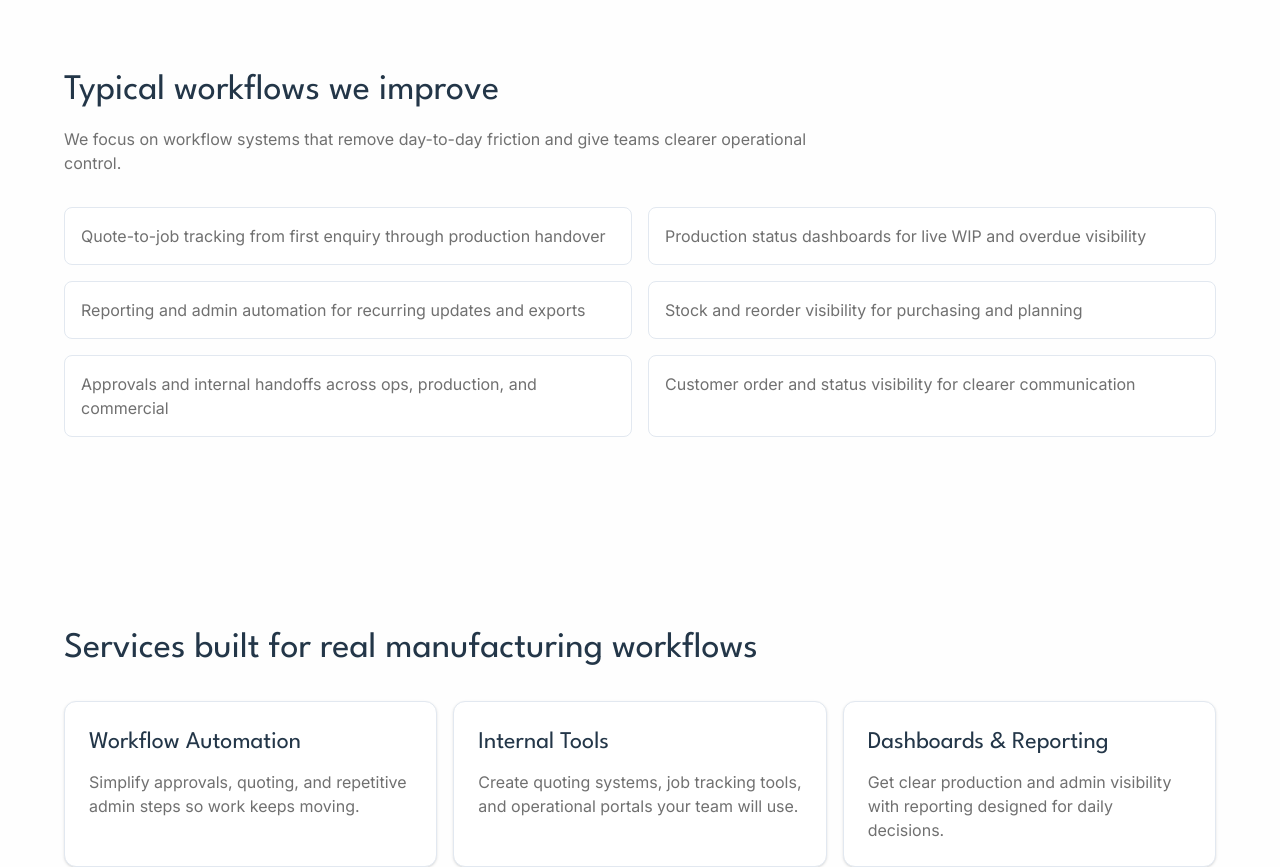
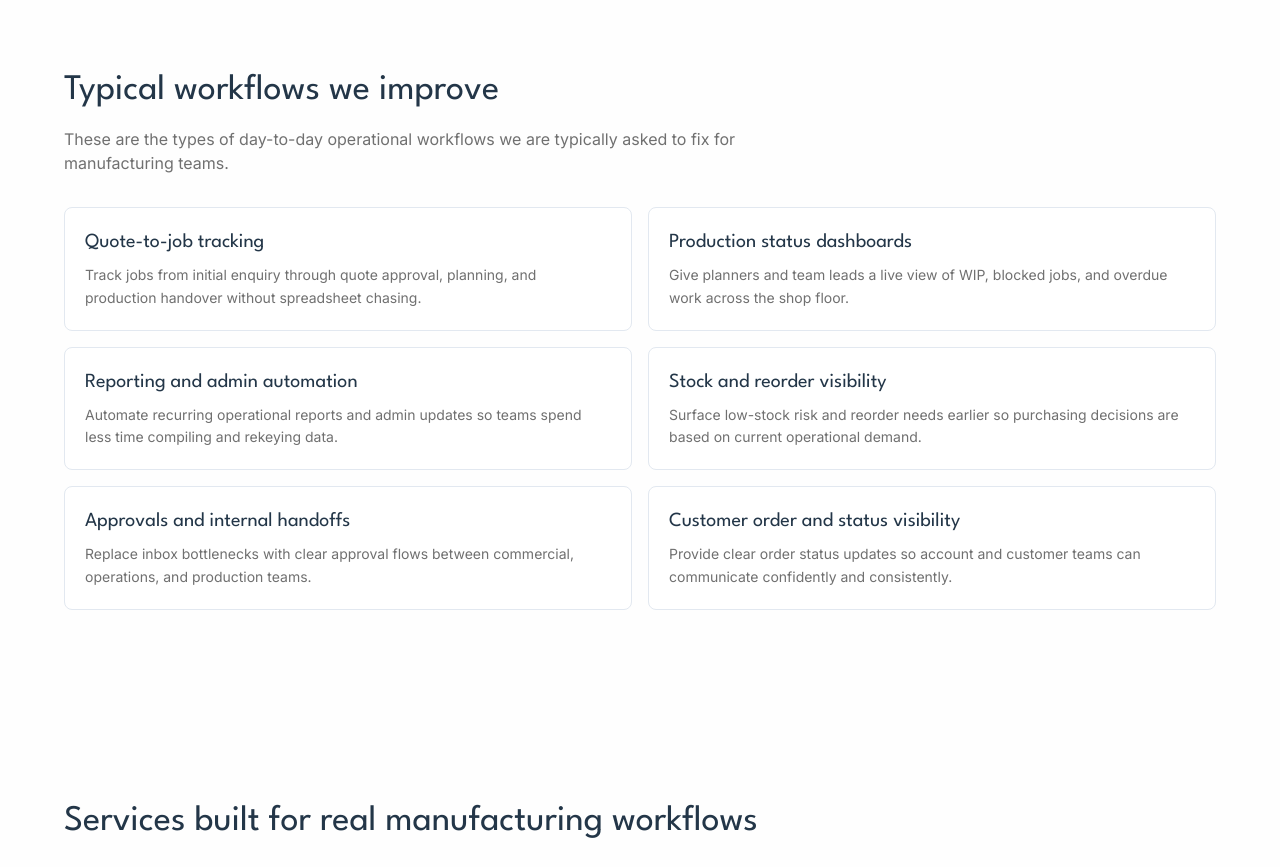
Before and after one commit to ptekspy/North-forge-systems, a Next.js app: page / in a window 1280 px wide. Shown: the part 1140-2007 px from the top of the page. Built offline with nearby package versions, Linux system fonts and the light colour scheme.

Commit message:
Polish marketing pages, privacy policy copy, and footer

```diff
--- a/src/app/page.tsx
+++ b/src/app/page.tsx
@@ -13,12 +13,30 @@ const painPoints = [
 ];
 
 const improvedWorkflows = [
-  "Quote-to-job tracking from first enquiry through production handover",
-  "Production status dashboards for live WIP and overdue visibility",
-  "Reporting and admin automation for recurring updates and exports",
-  "Stock and reorder visibility for purchasing and planning",
-  "Approvals and internal handoffs across ops, production, and commercial",
-  "Customer order and status visibility for clearer communication",
+  {
+    title: "Quote-to-job tracking",
+    detail: "Track jobs from initial enquiry through quote approval, planning, and production handover without spreadsheet chasing.",
+  },
+  {
+    title: "Production status dashboards",
+    detail: "Give planners and team leads a live view of WIP, blocked jobs, and overdue work across the shop floor.",
+  },
+  {
+    title: "Reporting and admin automation",
+    detail: "Automate recurring operational reports and admin updates so teams spend less time compiling and rekeying data.",
+  },
+  {
+    title: "Stock and reorder visibility",
+    detail: "Surface low-stock risk and reorder needs earlier so purchasing decisions are based on current operational demand.",
+  },
+  {
+    title: "Approvals and internal handoffs",
+    detail: "Replace inbox bottlenecks with clear approval flows between commercial, operations, and production teams.",
+  },
+  {
+    title: "Customer order and status visibility",
+    detail: "Provide clear order status updates so account and customer teams can communicate confidently and consistently.",
+  },
 ];
 
 const trustPoints = [
@@ -55,12 +73,13 @@ export default function HomePage() {
       <SectionWrapper>
         <h2 className="text-4xl">Typical workflows we improve</h2>
         <p className="mt-4 max-w-3xl text-[var(--color-muted)]">
-          We focus on workflow systems that remove day-to-day friction and give teams clearer operational control.
+          These are the types of day-to-day operational workflows we are typically asked to fix for manufacturing teams.
         </p>
         <ul className="mt-8 grid gap-4 md:grid-cols-2">
           {improvedWorkflows.map((workflow) => (
-            <li key={workflow} className="rounded-lg border border-slate-200 bg-white p-4 text-[var(--color-muted)]">
-              {workflow}
+            <li key={workflow.title} className="rounded-lg border border-slate-200 bg-white p-5">
+              <h3 className="font-heading text-xl text-[var(--color-primary)]">{workflow.title}</h3>
+              <p className="mt-2 text-sm leading-relaxed text-[var(--color-muted)]">{workflow.detail}</p>
             </li>
           ))}
         </ul>
--- a/src/app/privacy/page.tsx
+++ b/src/app/privacy/page.tsx
@@ -29,19 +29,19 @@ export default function PrivacyPage() {
 
           <section className="space-y-3">
             <h2 className="text-3xl text-[var(--color-primary)]">What we collect</h2>
-            <ul className="space-y-2">
-              <li>• Contact details and enquiry information you submit by email or booking forms.</li>
-              <li>• Booking details you provide when scheduling a discovery call through Calendly.</li>
-              <li>• Basic technical data such as browser and page access logs collected by hosting infrastructure.</li>
+            <ul className="list-disc space-y-2 pl-5 marker:text-[var(--color-accent-strong)]">
+              <li>Contact details and enquiry information you submit by email or contact forms.</li>
+              <li>Booking details you provide when scheduling a discovery call through Calendly.</li>
+              <li>Basic technical data such as browser and page access logs collected by hosting infrastructure.</li>
             </ul>
           </section>
 
           <section className="space-y-3">
             <h2 className="text-3xl text-[var(--color-primary)]">How we use your data</h2>
-            <ul className="space-y-2">
-              <li>• To respond to enquiries and discuss potential projects.</li>
-              <li>• To organise and run discovery calls.</li>
-              <li>• To operate, secure, and improve the website.</li>
+            <ul className="list-disc space-y-2 pl-5 marker:text-[var(--color-accent-strong)]">
+              <li>To respond to enquiries and discuss potential projects.</li>
+              <li>To organise and run discovery calls.</li>
+              <li>To operate, secure, and improve the website.</li>
             </ul>
             <p>We do not sell your data, and we only use it for legitimate business communication and service delivery.</p>
           </section>
@@ -52,6 +52,7 @@ export default function PrivacyPage() {
               Discovery call bookings are handled through Calendly. When you book, your information is processed under Calendly&apos;s terms and
               privacy policy in addition to ours.
             </p>
+            <p>We do not currently run third-party behavioural analytics on this site.</p>
           </section>
 
           <section className="space-y-3">
--- a/src/app/workflow-sprint/page.tsx
+++ b/src/app/workflow-sprint/page.tsx
@@ -63,12 +63,9 @@ export default function WorkflowSprintPage() {
       </SectionWrapper>
       <SectionWrapper className="bg-slate-50">
         <h2 className="text-4xl">What you get</h2>
-        <ul className="mt-6 space-y-3 text-[var(--color-muted)]">
+        <ul className="mt-6 list-disc space-y-3 pl-5 text-[var(--color-muted)] marker:text-[var(--color-accent-strong)]">
           {sprintDeliverables.map((deliverable) => (
-            <li key={deliverable} className="flex gap-2">
-              <span aria-hidden>•</span>
-              <span>{deliverable}</span>
-            </li>
+            <li key={deliverable}>{deliverable}</li>
           ))}
         </ul>
         <div className="mt-8">
--- a/src/components/layout/footer.tsx
+++ b/src/components/layout/footer.tsx
@@ -4,6 +4,8 @@ import { navLinks } from "@/content/navigation";
 import { siteConfig } from "@/lib/site";
 
 export function Footer() {
+  const year = new Date().getFullYear();
+
   return (
     <footer className="bg-[var(--color-primary)] px-6 py-14 text-slate-100 md:px-10">
       <div className="mx-auto grid max-w-6xl gap-8 md:grid-cols-3">
@@ -52,6 +54,9 @@ export function Footer() {
           </ul>
         </div>
       </div>
+      <div className="mx-auto mt-10 max-w-6xl border-t border-slate-600 pt-5 text-xs text-slate-300">
+        © {year} NorthForge Systems. Practical software and automation for manufacturing operations.
+      </div>
     </footer>
   );
 }
```
